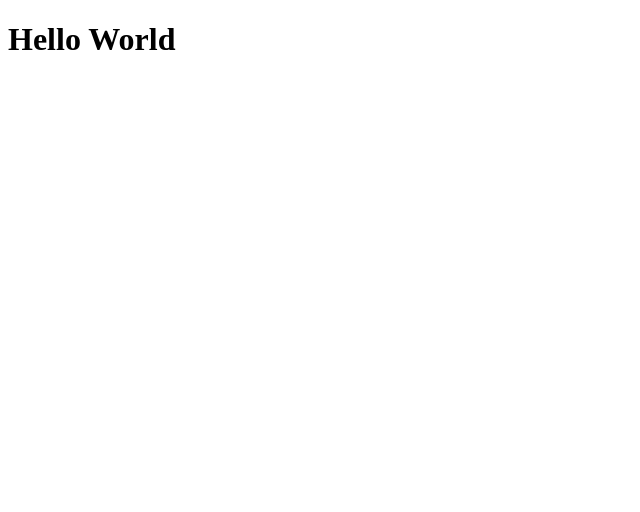
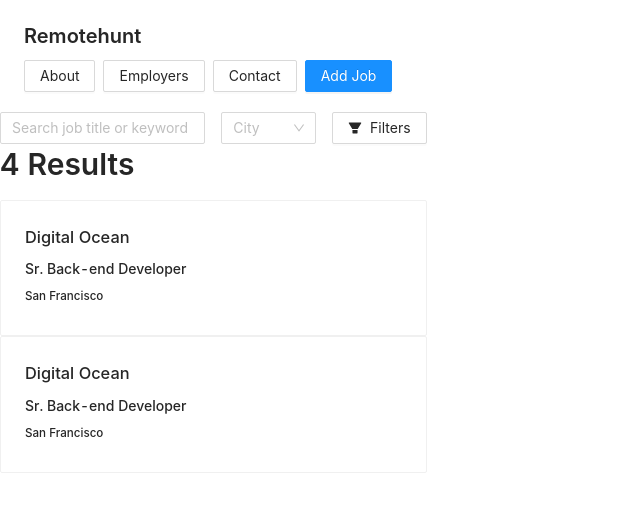
Before and after one commit to raintomista/RemoteHunt, a React (Vite) app in the folder view/: page / in a window 1280 px wide. Shown: the top 512 px of the page, without its empty margins (0-640 px from the left). Built offline with nearby package versions, Linux system fonts and the light colour scheme.

Commit message:
Setup initial layout

```diff
--- a/view/package.json
+++ b/view/package.json
@@ -11,5 +11,10 @@
   "description": "",
   "devDependencies": {
     "parcel-bundler": "^1.12.4"
+  },
+  "dependencies": {
+    "antd": "^4.3.1",
+    "react": "^16.13.1",
+    "react-dom": "^16.13.1"
   }
 }
--- a/view/src/App.jsx
+++ b/view/src/App.jsx
@@ -1,9 +1,11 @@
 import React from 'react'
 import ReactDOM from 'react-dom'
+import Layout from './components/Layout'
+import 'antd/dist/antd.css'
 
 const App = () => {
   return (
-    <h1>Hello World</h1>
+    <Layout/>
   )
 }
 
--- /dev/null
+++ b/view/src/components/Header.jsx
@@ -0,0 +1,17 @@
+import React from "react"
+import { PageHeader, Button } from 'antd'
+
+const Header = props => (
+  <PageHeader
+    title="Remotehunt"
+    extra={[
+      <Button key="about">About</Button>,
+      <Button key="employers">Employers</Button>,
+      <Button key="contact">Contact</Button>,
+      <Button type="primary">Add Job</Button>,
+    ]}
+  >
+  </PageHeader>
+)
+
+export default Header
--- /dev/null
+++ b/view/src/components/Layout.jsx
@@ -0,0 +1,21 @@
+import React from 'react'
+import { Row, Col } from 'antd'
+
+import Header from './Header'
+import SearchBar from './SearchBar'
+import Results from './Results'
+
+const Layout = props => (
+  <Row>
+    <Col span={8}>
+      <Header/>
+      <SearchBar/>
+      <Results/>
+    </Col>
+    <Col span={16}>
+      {props.children}
+    </Col>
+  </Row>
+)
+
+export default Layout
--- /dev/null
+++ b/view/src/components/Results.jsx
@@ -0,0 +1,24 @@
+import React from 'react'
+import { Card, Typography } from 'antd'
+
+const { Title } = Typography
+
+const Results = props => {
+  return (
+    <React.Fragment>
+      <Title level={2}>4 Results</Title>
+      <Card>
+        <h3>Digital Ocean</h3>
+        <h4>Sr. Back-end Developer</h4>
+        <h5>San Francisco</h5>
+      </Card>
+      <Card>
+        <h3>Digital Ocean</h3>
+        <h4>Sr. Back-end Developer</h4>
+        <h5>San Francisco</h5>
+      </Card>
+    </React.Fragment>
+  )
+}
+
+export default Results
--- /dev/null
+++ b/view/src/components/SearchBar.jsx
@@ -0,0 +1,34 @@
+import React from 'react'
+import { Col, Row, Input, Select, Button } from 'antd'
+import { FilterFilled } from '@ant-design/icons'
+
+const SearchBar = props => {
+  return (
+    <Input.Group>
+      <Row gutter={16}>
+        <Col span={12}>
+          <Input placeholder="Search job title or keyword"/>
+        </Col>
+        <Col span={6}>
+          <Select
+            showSearch
+            style={{ width: '100%' }}
+            placeholder="City"
+            optionFilterProp="children"
+          >
+            <Select.Option value="San Francisco">San Francisco</Select.Option>
+            <Select.Option value="New York">New York</Select.Option>
+            <Select.Option value="Manila">Manila</Select.Option>
+          </Select>
+        </Col>
+        <Col span={6}>
+          <Button style={{ width: '100%' }}>
+            <FilterFilled/> Filters
+          </Button>
+        </Col>
+      </Row>
+    </Input.Group>
+  )
+}
+
+export default SearchBar
```
Also changed, not shown: 1 other file (tests, documents, lock files or other folders).
